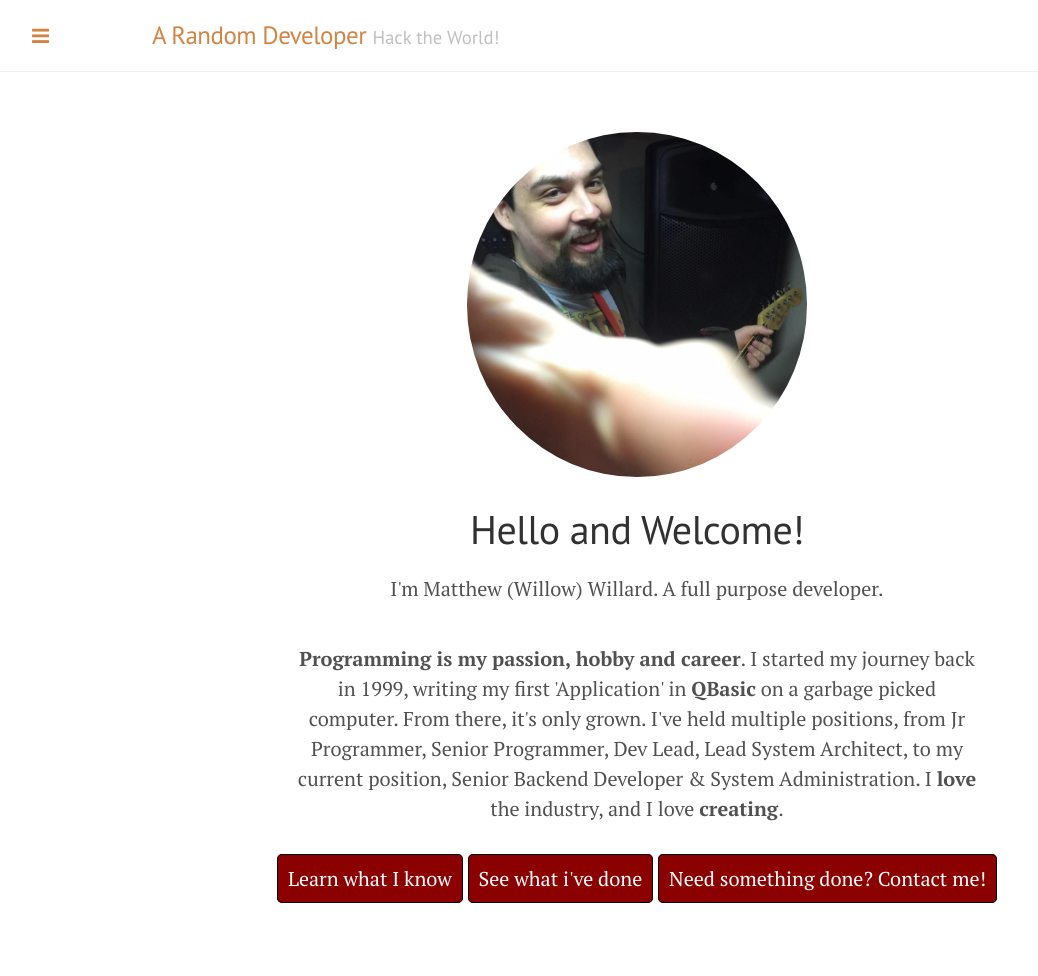
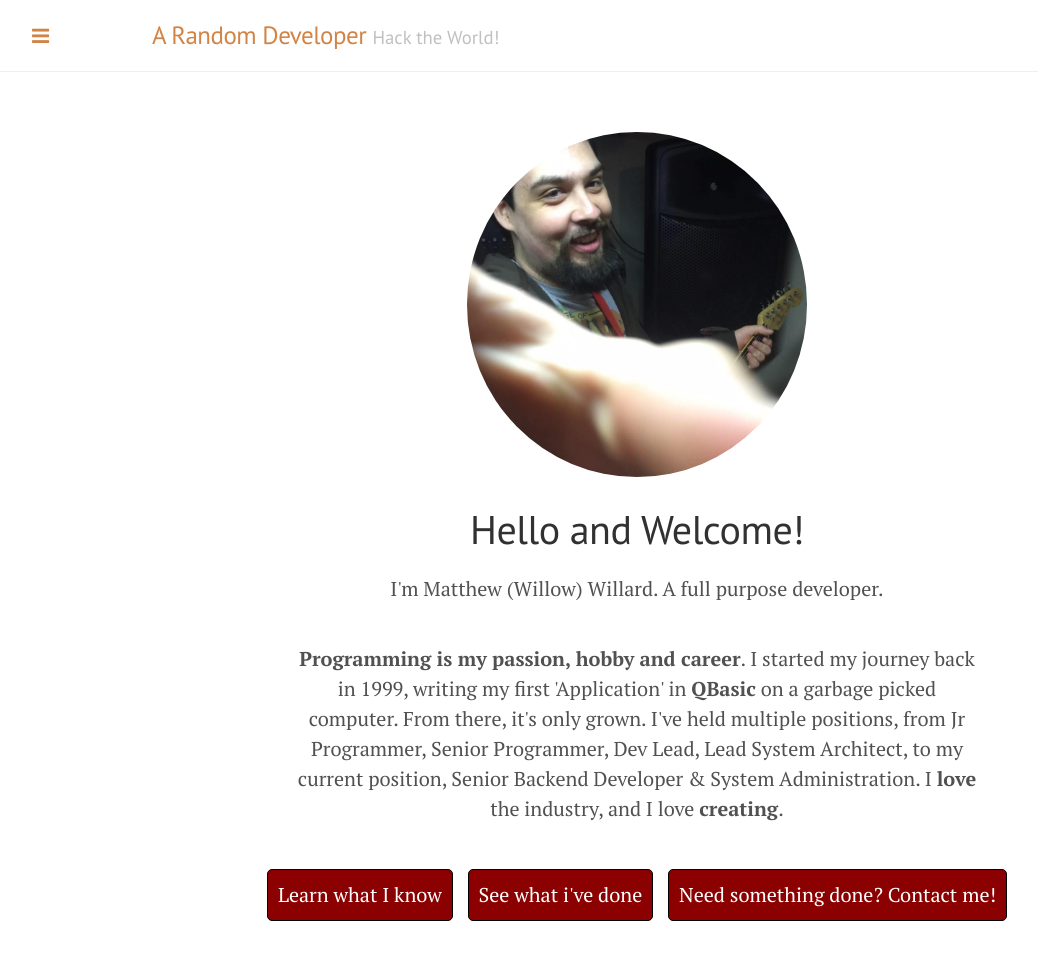
Before and after one commit to matthewwwillard/matthewwwillard.github.io, a Jekyll site: the page built from index.html, in a window 1280 px wide. Shown: the whole page, without its empty margins (3-1041 px from the left). Built offline with Jekyll 4.4.1, drawn with Linux system fonts in a browser that asks for light colours; before the commit the page ends 944 px from its top, so only the background shows below that.

Commit message:
css fixes

```diff
--- a/public/css/extra.css
+++ b/public/css/extra.css
@@ -161,7 +161,9 @@
 /* END ABOUT */
 .prettyBtn
 {
+    display: inline-block;
     padding: 10px;
+    margin: 5px;
     border: 1px solid black;
     border-radius: 5px;
     background: darkred;
```
